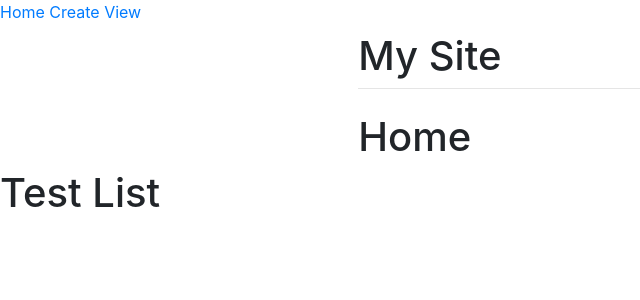
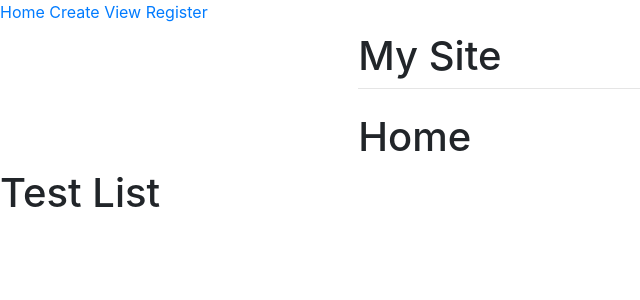
Before and after one commit to Gladyart/DJWebShop, a Django app: page / in a window 1280 px wide. Shown: the top 300 px of the page, without its empty margins (0-640 px from the left). Run offline with Django 4.2, Linux system fonts and the light colour scheme.

Commit message:
Add register button

```diff
--- a/main/templates/base.html
+++ b/main/templates/base.html
@@ -36,6 +36,7 @@
         <a href="/">Home</a>
         <a href="/create">Create</a>
         <a href="/3">View</a>
+        <a href="/register">Register</a>
     </div>
     <div class="main" id="content", name="content">
         <div class="row justify-content-center">
```
Also changed, not shown: db.sqlite3.
